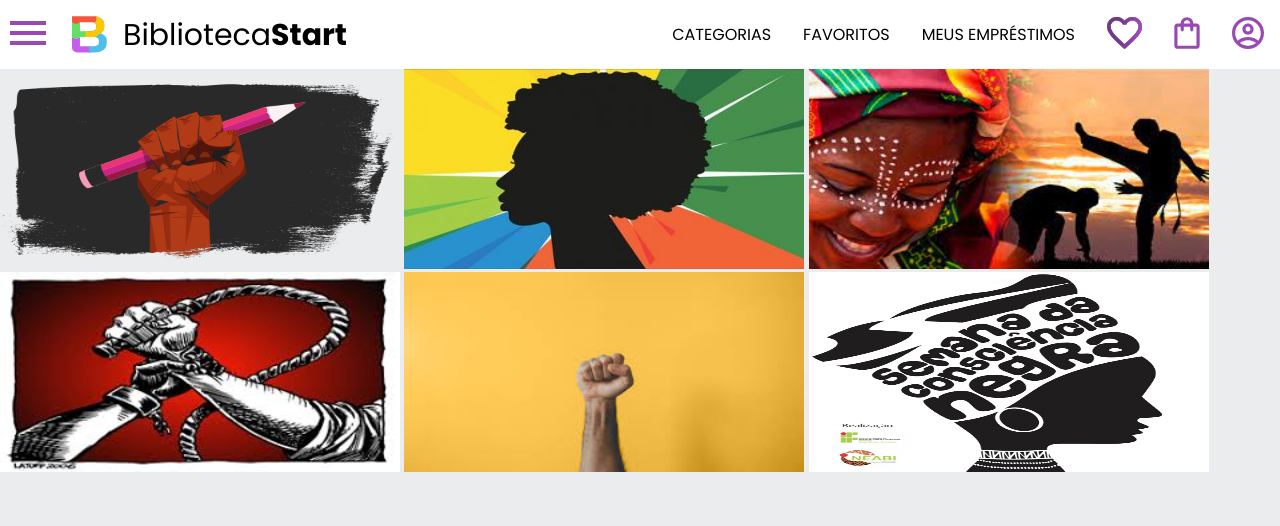
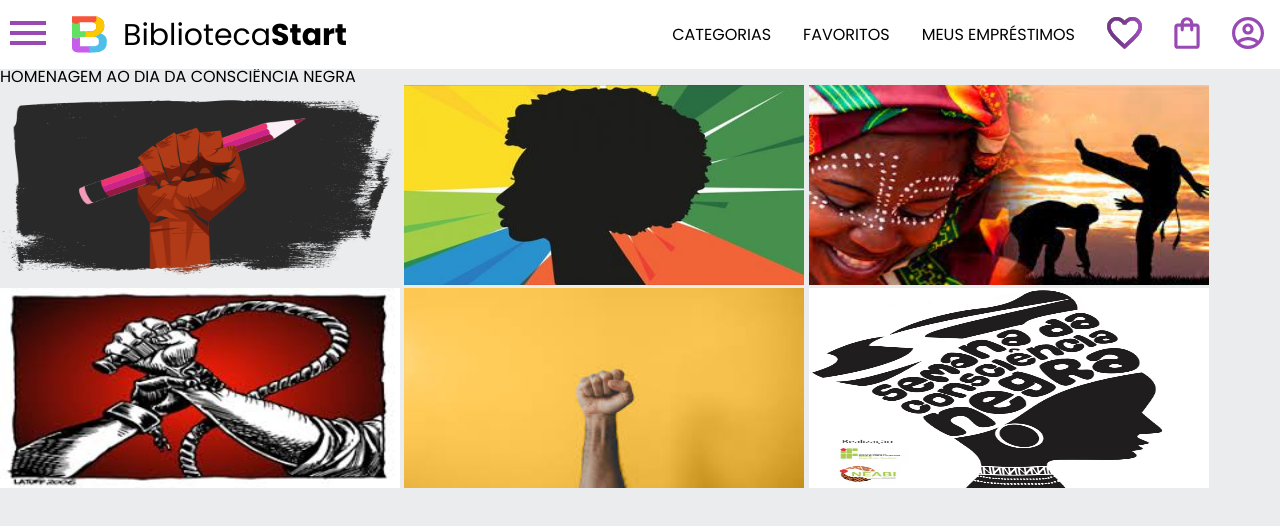
Before and after one commit to Niltinho2023/RESPONSIVO, a plain HTML site: page index.html in a window 1280 px wide. Drawn offline with Linux system fonts and the light colour scheme.

Commit message:
Update index.html

```diff
--- a/index.html
+++ b/index.html
@@ -58,7 +58,7 @@
     <section id="Galeria Arte">
         <h2></h2>
         <h2></h2>
-        <p></p>
+        <p>HOMENAGEM AO DIA DA CONSCIÊNCIA NEGRA</p>
         <div class="grid-container">
             <div class="grid-item">
                 <img src="img/FOTO6.png" alt="F1" style="width:400px;height:200px;">
```
